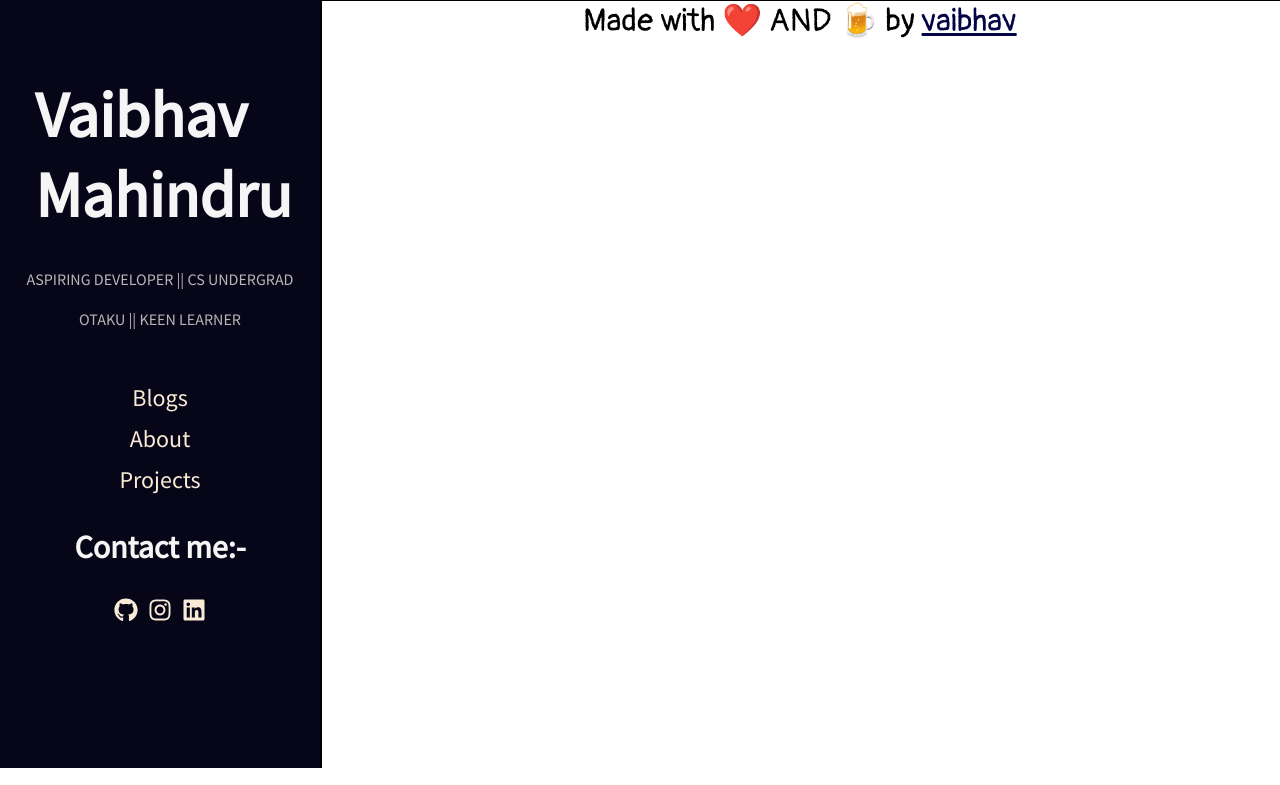
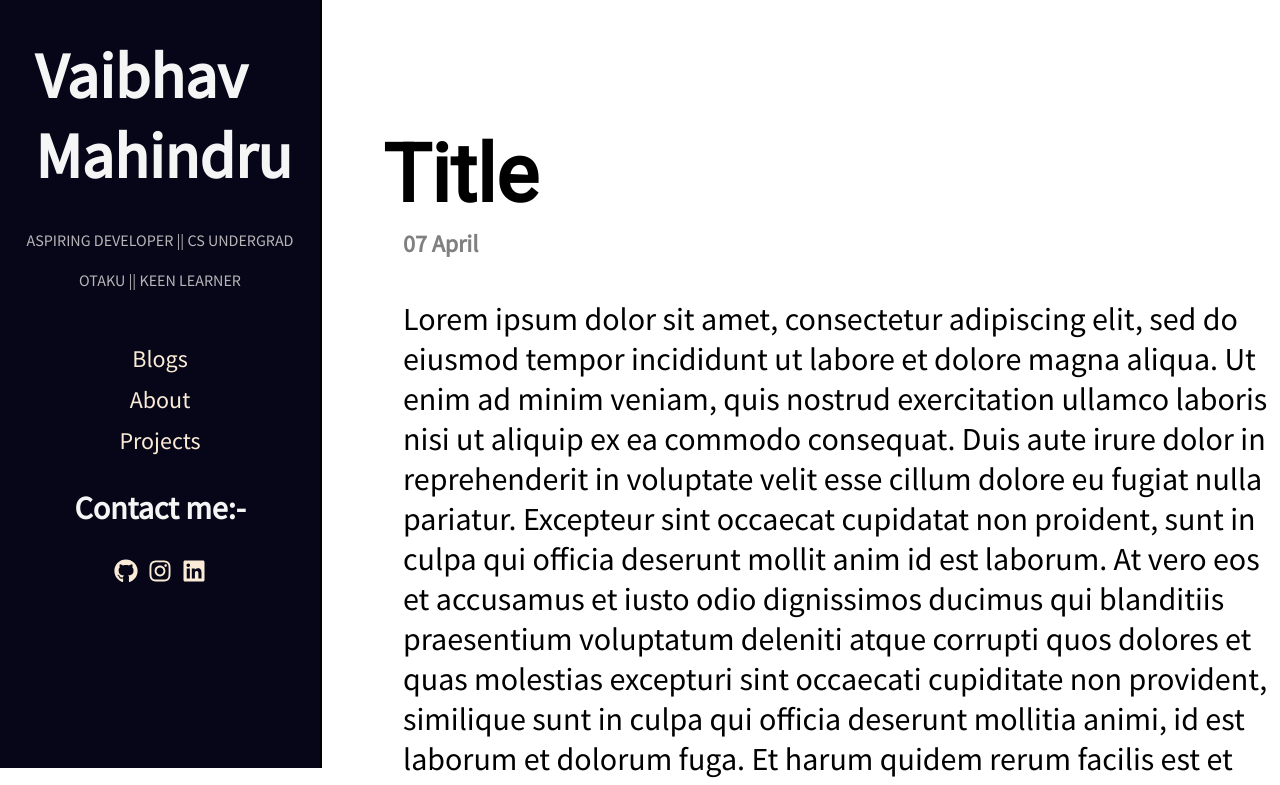
Before and after one commit to vaibhavmahindru/blog-template, a React (Create React App) app: page /1 in a window 1280 px wide. Shown: the top 785 px of the page. Built offline with nearby package versions, Linux system fonts and the light colour scheme.

Commit message:
blog page done

```diff
--- a/src/App.css
+++ b/src/App.css
@@ -61,9 +61,8 @@ body {
 .sidebar > h1 {
   text-align: left;
   margin: 25px;
-  margin-top: 1em;
   padding: 10px;
-  font-size: 4rem;
+  font-size: 4em;
 }
 
 .sidebar > h2 {
@@ -197,3 +196,28 @@ body {
 #icon {
   font-size: 2rem;
 }
+
+.blog {
+  float: right;
+  width: 75%;
+}
+.blog-container {
+  margin: 8rem 3px 3px 3px;
+}
+.blog-container > h1 {
+  text-align: left;
+  margin-left: 60px;
+  font-family: "Roboto", sans-serif;
+  font-size: 5rem;
+}
+.blog-container > p {
+  margin-left: 80px;
+  font-size: 2em;
+}
+
+.blog-container > h5 {
+  color: grey;
+  font-size: 1.5em;
+  margin-left: 80px;
+  margin-top: -2em;
+}
--- a/src/App.js
+++ b/src/App.js
@@ -5,6 +5,7 @@ import Footer from "./components/footer.js";
 import About from "./components/about.js";
 import Article from "./components/article";
 import Project from "./components/Project";
+import Blog from "./components/blog";
 import { BrowserRouter as Router, Switch, Route } from "react-router-dom";
 class App extends React.Component {
   render() {
@@ -16,6 +17,7 @@ class App extends React.Component {
             <Route path="/" exact component={Article} />
             <Route path="/about" component={About} />
             <Route path="/projects" component={Project} />
+            <Route path="/:id" component={Blog} />
           </Switch>
           <Footer />
         </React.Fragment>
--- a/src/components/article.js
+++ b/src/components/article.js
@@ -1,5 +1,7 @@
 import React, { Component } from "react";
 import Articles from "./articles";
+
+import { Link } from "react-router-dom";
 class Article extends Component {
   state = {
     article: Articles,
@@ -10,11 +12,11 @@ class Article extends Component {
         <div>
           {this.state.article.map((item) => {
             return (
-              <div className="article">
+              <div className="article" key={item.id}>
                 <h1 className="title">{item.title}</h1>
                 <h5>{item.date}</h5>
                 <p>{item.description}</p>
-                <a href="#">Read More...</a>
+                <Link to={`/${item.id}`}>Read more...</Link>
                 <br />
                 <hr className="line" />
               </div>
--- a/src/components/articles.js
+++ b/src/components/articles.js
@@ -5,7 +5,7 @@ const articles = [
     title: "Title",
     description: "A very good blog",
     text:
-      "Lorem ipsum dolor sit amet, consectetur adipiscing elit, sed do eiusmod tempor incididunt ut labore et dolore magna aliqua. Ut enim ad minim veniam, quis nostrud exercitation ullamco laboris nisi ut aliquip ex ea commodo consequat. Duis aute irure dolor in reprehenderit in voluptate velit esse cillum dolore eu fugiat nulla pariatur. Excepteur sint occaecat cupidatat non proident, sunt in culpa qui officia deserunt mollit anim id est laborum.",
+      "Lorem ipsum dolor sit amet, consectetur adipiscing elit, sed do eiusmod tempor incididunt ut labore et dolore magna aliqua. Ut enim ad minim veniam, quis nostrud exercitation ullamco laboris nisi ut aliquip ex ea commodo consequat. Duis aute irure dolor in reprehenderit in voluptate velit esse cillum dolore eu fugiat nulla pariatur. Excepteur sint occaecat cupidatat non proident, sunt in culpa qui officia deserunt mollit anim id est laborum. At vero eos et accusamus et iusto odio dignissimos ducimus qui blanditiis praesentium voluptatum deleniti atque corrupti quos dolores et quas molestias excepturi sint occaecati cupiditate non provident, similique sunt in culpa qui officia deserunt mollitia animi, id est laborum et dolorum fuga. Et harum quidem rerum facilis est et expedita distinctio. Nam libero tempore, cum soluta nobis est eligendi optio cumque nihil impedit quo minus id quod maxime placeat facere possimus, omnis voluptas assumenda est, omnis dolor repellendus. Temporibus autem quibusdam et aut officiis debitis aut rerum necessitatibus saepe eveniet ut et voluptates repudiandae sint et molestiae non recusandae. Itaque earum rerum hic tenetur a sapiente delectus, ut aut reiciendis voluptatibus maiores alias consequatur aut perferendis doloribus asperiores repell",
   },
   {
     id: 2,
@@ -13,7 +13,7 @@ const articles = [
     title: "Title",
     description: "A very good blog",
     text:
-      "Lorem ipsum dolor sit amet, consectetur adipiscing elit, sed do eiusmod tempor incididunt ut labore et dolore magna aliqua. Ut enim ad minim veniam, quis nostrud exercitation ullamco laboris nisi ut aliquip ex ea commodo consequat. Duis aute irure dolor in reprehenderit in voluptate velit esse cillum dolore eu fugiat nulla pariatur. Excepteur sint occaecat cupidatat non proident, sunt in culpa qui officia deserunt mollit anim id est laborum.",
+      "Lorem ipsum dolor sit amet, consectetur adipiscing elit, sed do eiusmod tempor incididunt ut labore et dolore magna aliqua. Ut enim ad minim veniam, quis nostrud exercitation ullamco laboris nisi ut aliquip ex ea commodo consequat. Duis aute irure dolor in reprehenderit in voluptate velit esse cillum dolore eu fugiat nulla pariatur. Excepteur sint occaecat cupidatat non proident, sunt in culpa qui officia deserunt mollit anim id est laborum. At vero eos et accusamus et iusto odio dignissimos ducimus qui blanditiis praesentium voluptatum deleniti atque corrupti quos dolores et quas molestias excepturi sint occaecati cupiditate non provident, similique sunt in culpa qui officia deserunt mollitia animi, id est laborum et dolorum fuga. Et harum quidem rerum facilis est et expedita distinctio. Nam libero tempore, cum soluta nobis est eligendi optio cumque nihil impedit quo minus id quod maxime placeat facere possimus, omnis voluptas assumenda est, omnis dolor repellendus. Temporibus autem quibusdam et aut officiis debitis aut rerum necessitatibus saepe eveniet ut et voluptates repudiandae sint et molestiae non recusandae. Itaque earum rerum hic tenetur a sapiente delectus, ut aut reiciendis voluptatibus maiores alias consequatur aut perferendis doloribus asperiores repell",
   },
   {
     id: 3,
@@ -21,7 +21,7 @@ const articles = [
     title: "Title",
     description: "A very good blog",
     text:
-      "Lorem ipsum dolor sit amet, consectetur adipiscing elit, sed do eiusmod tempor incididunt ut labore et dolore magna aliqua. Ut enim ad minim veniam, quis nostrud exercitation ullamco laboris nisi ut aliquip ex ea commodo consequat. Duis aute irure dolor in reprehenderit in voluptate velit esse cillum dolore eu fugiat nulla pariatur. Excepteur sint occaecat cupidatat non proident, sunt in culpa qui officia deserunt mollit anim id est laborum.",
+      "Lorem ipsum dolor sit amet, consectetur adipiscing elit, sed do eiusmod tempor incididunt ut labore et dolore magna aliqua. Ut enim ad minim veniam, quis nostrud exercitation ullamco laboris nisi ut aliquip ex ea commodo consequat. Duis aute irure dolor in reprehenderit in voluptate velit esse cillum dolore eu fugiat nulla pariatur. Excepteur sint occaecat cupidatat non proident, sunt in culpa qui officia deserunt mollit anim id est laborum. At vero eos et accusamus et iusto odio dignissimos ducimus qui blanditiis praesentium voluptatum deleniti atque corrupti quos dolores et quas molestias excepturi sint occaecati cupiditate non provident, similique sunt in culpa qui officia deserunt mollitia animi, id est laborum et dolorum fuga. Et harum quidem rerum facilis est et expedita distinctio. Nam libero tempore, cum soluta nobis est eligendi optio cumque nihil impedit quo minus id quod maxime placeat facere possimus, omnis voluptas assumenda est, omnis dolor repellendus. Temporibus autem quibusdam et aut officiis debitis aut rerum necessitatibus saepe eveniet ut et voluptates repudiandae sint et molestiae non recusandae. Itaque earum rerum hic tenetur a sapiente delectus, ut aut reiciendis voluptatibus maiores alias consequatur aut perferendis doloribus asperiores repell",
   },
   {
     id: 4,
@@ -29,7 +29,7 @@ const articles = [
     title: "Title",
     description: "A very good blog",
     text:
-      "Lorem ipsum dolor sit amet, consectetur adipiscing elit, sed do eiusmod tempor incididunt ut labore et dolore magna aliqua. Ut enim ad minim veniam, quis nostrud exercitation ullamco laboris nisi ut aliquip ex ea commodo consequat. Duis aute irure dolor in reprehenderit in voluptate velit esse cillum dolore eu fugiat nulla pariatur. Excepteur sint occaecat cupidatat non proident, sunt in culpa qui officia deserunt mollit anim id est laborum.",
+      "Lorem ipsum dolor sit amet, consectetur adipiscing elit, sed do eiusmod tempor incididunt ut labore et dolore magna aliqua. Ut enim ad minim veniam, quis nostrud exercitation ullamco laboris nisi ut aliquip ex ea commodo consequat. Duis aute irure dolor in reprehenderit in voluptate velit esse cillum dolore eu fugiat nulla pariatur. Excepteur sint occaecat cupidatat non proident, sunt in culpa qui officia deserunt mollit anim id est laborum. At vero eos et accusamus et iusto odio dignissimos ducimus qui blanditiis praesentium voluptatum deleniti atque corrupti quos dolores et quas molestias excepturi sint occaecati cupiditate non provident, similique sunt in culpa qui officia deserunt mollitia animi, id est laborum et dolorum fuga. Et harum quidem rerum facilis est et expedita distinctio. Nam libero tempore, cum soluta nobis est eligendi optio cumque nihil impedit quo minus id quod maxime placeat facere possimus, omnis voluptas assumenda est, omnis dolor repellendus. Temporibus autem quibusdam et aut officiis debitis aut rerum necessitatibus saepe eveniet ut et voluptates repudiandae sint et molestiae non recusandae. Itaque earum rerum hic tenetur a sapiente delectus, ut aut reiciendis voluptatibus maiores alias consequatur aut perferendis doloribus asperiores repell",
   },
   {
     id: 5,
@@ -37,7 +37,7 @@ const articles = [
     title: "Title",
     description: "A very good blog",
     text:
-      "Lorem ipsum dolor sit amet, consectetur adipiscing elit, sed do eiusmod tempor incididunt ut labore et dolore magna aliqua. Ut enim ad minim veniam, quis nostrud exercitation ullamco laboris nisi ut aliquip ex ea commodo consequat. Duis aute irure dolor in reprehenderit in voluptate velit esse cillum dolore eu fugiat nulla pariatur. Excepteur sint occaecat cupidatat non proident, sunt in culpa qui officia deserunt mollit anim id est laborum.",
+      "Lorem ipsum dolor sit amet, consectetur adipiscing elit, sed do eiusmod tempor incididunt ut labore et dolore magna aliqua. Ut enim ad minim veniam, quis nostrud exercitation ullamco laboris nisi ut aliquip ex ea commodo consequat. Duis aute irure dolor in reprehenderit in voluptate velit esse cillum dolore eu fugiat nulla pariatur. Excepteur sint occaecat cupidatat non proident, sunt in culpa qui officia deserunt mollit anim id est laborum. At vero eos et accusamus et iusto odio dignissimos ducimus qui blanditiis praesentium voluptatum deleniti atque corrupti quos dolores et quas molestias excepturi sint occaecati cupiditate non provident, similique sunt in culpa qui officia deserunt mollitia animi, id est laborum et dolorum fuga. Et harum quidem rerum facilis est et expedita distinctio. Nam libero tempore, cum soluta nobis est eligendi optio cumque nihil impedit quo minus id quod maxime placeat facere possimus, omnis voluptas assumenda est, omnis dolor repellendus. Temporibus autem quibusdam et aut officiis debitis aut rerum necessitatibus saepe eveniet ut et voluptates repudiandae sint et molestiae non recusandae. Itaque earum rerum hic tenetur a sapiente delectus, ut aut reiciendis voluptatibus maiores alias consequatur aut perferendis doloribus asperiores repell",
   },
 ];
 
--- /dev/null
+++ b/src/components/blog.js
@@ -0,0 +1,28 @@
+import React, { Component } from "react";
+import Articles from "./articles";
+class Blog extends Component {
+  state = {
+    article: Articles,
+  };
+  render() {
+    return (
+      <div className="blog">
+        {this.state.article.map((item) => {
+          const id = parseInt(this.props.match.params.id);
+
+          if (item.id === id) {
+            return (
+              <div className="blog-container">
+                <h1>{item.title}</h1>
+                <h5>{item.date}</h5>
+                <p>{item.text}</p>
+              </div>
+            );
+          }
+        })}
+      </div>
+    );
+  }
+}
+
+export default Blog;
```
